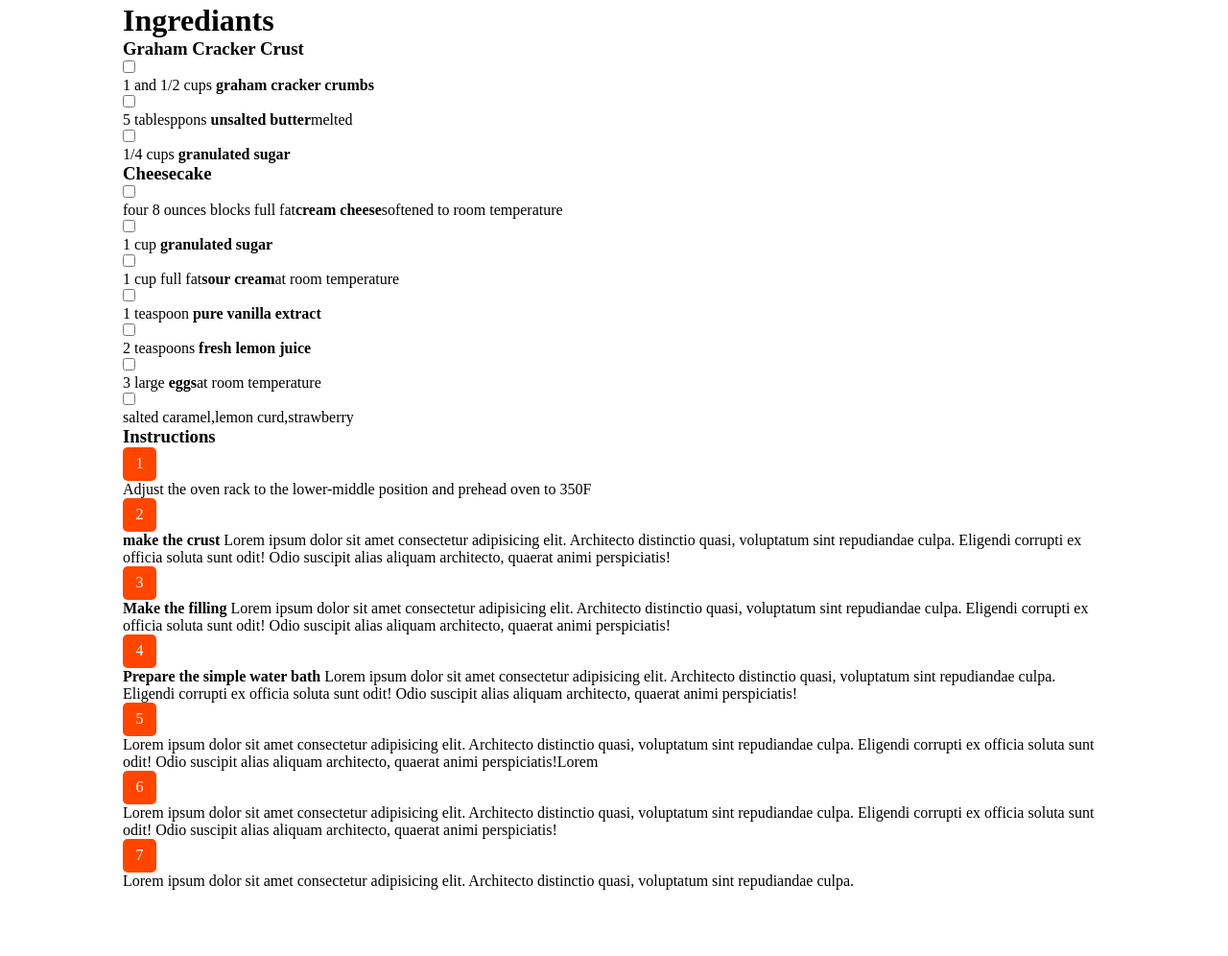
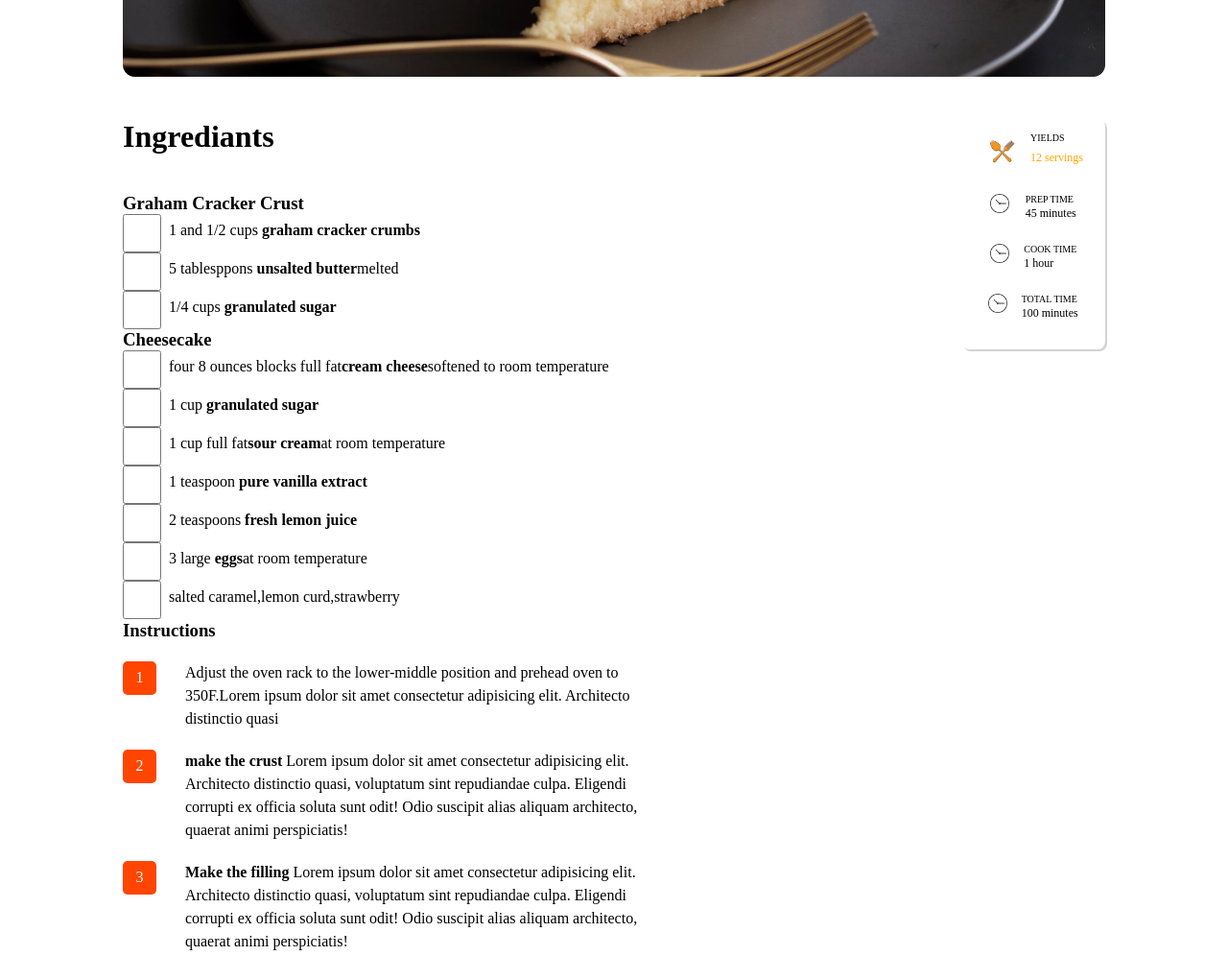
Before and after one commit to vikaschowdary47/recipe-page, a plain HTML site: page index.html in a window 1280 px wide. Shown: the part 589-1585 px from the top of the page at 96% size. Before the commit the page ends 1516 px from the top, so only its background shows below. Drawn offline with Linux system fonts and the light colour scheme.

Commit message:
desktop view

```diff
--- a/index.html
+++ b/index.html
@@ -13,10 +13,10 @@
           <h1>Classic Cheesecake Recipe</h1>
         </div>
         <div class="second-title">
-          <img src="./images/6dots.svg" />
+          <img id="dot" src="./images/6dots.svg" />
           <p>
-            Look no further for a creamy and ultra smooth classic cheesecake
-            recipe! paired with a butterfly graham cracker crust, no one can
+            Look no further for a creamy and ultra smooth classic cheesecake<br>
+            recipe! paired with a butterfly graham cracker crust, no one can<br>
             deny its simple decadence. For the best results, bake in water bath.
           </p>
         </div>
@@ -30,83 +30,106 @@
           <div class="main-ingrediants">
             <h3><span class="ing">Graham Cracker Crust</span></h3>
             <div class="list">
-              <input type="checkbox" class="check-box" />
-              <p>
+              <input type="checkbox" id="step1" class="check-box" />
+              <label for="step1" class="label"
+                ><p>
                   <span class="list-item"
                     >1 and 1/2 cups <b>graham cracker crumbs</b></span
                   >
-              </p>
+                </p></label
+              >
             </div>
             <div class="list">
-              <input type="checkbox" class="check-box" />
-              <p>
+              <input type="checkbox" id="step2" class="check-box" />
+              <label for="step2" class="label"
+                ><p>
                   <span class="list-item"
                     >5 tablesppons <b>unsalted butter</b>melted</span
                   >
-              </p>
+                </p></label
+              >
             </div>
             <div class="list">
-              <input type="checkbox" class="check-box" />
-              <p>
-                <span class="list-item">1/4 cups <b>granulated sugar</b></span>
-              </p>
+              <input type="checkbox" id="step3" class="check-box" />
+              <label for="step3" class="label"
+                ><p>
+                  <span class="list-item"
+                    >1/4 cups <b>granulated sugar</b></span
+                  >
+                </p></label
+              >
             </div>
 
             <h3><span class="ing">Cheesecake</span></h3>
+
             <div class="list">
-              <input type="checkbox" class="check-box" />
+              <input type="checkbox" id="step4" class="check-box" />
+              <label for="step4" class="label">
                 <p>
                   <span class="list-item"
                     >four 8 ounces blocks full fat<b>cream cheese</b>softened to
                     room temperature</span
                   >
-              </p>
+                </p></label
+              >
             </div>
             <div class="list">
-              <input type="checkbox" class="check-box" />
-              <p>
+              <input type="checkbox" id="step5" class="check-box" />
+              <label for="step5" class="label"
+                ><p>
                   <span class="list-item">1 cup <b>granulated sugar</b></span>
-              </p>
+                </p></label
+              >
             </div>
             <div class="list">
-              <input type="checkbox" class="check-box" />
-              <p>
+              <input type="checkbox" id="step6" class="check-box" />
+              <label for="step6" class="label"
+                ><p>
                   <span class="list-item"
                     >1 cup full fat<b>sour cream</b>at room temperature</span
                   >
-              </p>
+                </p></label
+              >
             </div>
             <div class="list">
-              <input type="checkbox" class="check-box" />
+              <input type="checkbox" id="step7" class="check-box" />
+              <label for="step7" class="label">
                 <p>
                   <span class="list-item"
                     >1 teaspoon <b>pure vanilla extract</b></span
                   >
-              </p>
+                </p></label
+              >
             </div>
             <div class="list">
-              <input type="checkbox" class="check-box" />
-              <p>
+              <input type="checkbox" id="step8" class="check-box" />
+              <label for="step8" class="label"
+                ><p>
                   <span class="list-item"
                     >2 teaspoons <b>fresh lemon juice</b></span
                   >
-              </p>
+                </p></label
+              >
             </div>
             <div class="list">
-              <input type="checkbox" class="check-box" />
-              <p>
+              <input type="checkbox" id="step9" class="check-box" />
+              <label for="step9" class="label"
+                ><p>
                   <span class="list-item"
                     >3 large <b>eggs</b>at room temperature</span
                   >
-              </p>
+                </p></label
+              >
             </div>
             <div class="list">
-              <input type="checkbox" class="check-box" />
-              <p>
+              <input type="checkbox" id="step10" class="check-box" />
+              <label for="step10" class="label"
+                ><p>
                   <span class="list-item"
                     >salted caramel,lemon curd,strawberry</span
                   >
-              </p>
+                </p></label
+              >
             </div>
           </div>
 
@@ -116,7 +139,8 @@
               <div class="number">1</div>
               <p>
                 Adjust the oven rack to the lower-middle position and prehead
-                oven to 350F
+                oven to 350F.Lorem ipsum dolor sit amet consectetur adipisicing elit.
+                Architecto distinctio quasi
               </p>
             </div>
             <div class="inst-item">
@@ -176,7 +200,39 @@
             </div>
           </div>
         </div>
+        <div class="card">
+          <div class="details">
+            <img class="icon fork" src="./images/fork.jpg" alt="servings">
+            <div class="detail">
+              <small>YIELDS</small>
+              <span class="serve">12 servings</span>
             </div>
             </div>
+          <div class="details">
+            <img class="icon" src="./images/clock.png" alt="preptime">
+            <div class="detail">
+              <small>PREP TIME</small>
+              <span>45 minutes</span>
+            </div>
+          </div>
+          <div class="details">
+            <img class="icon" src="./images/clock.png" alt="cooktime">
+            <div class="detail">
+              <small>COOK TIME</small>
+              <span>1 hour</span>
+            </div>
+          </div>
+          <div class="details">
+            <img class="icon" src="./images/clock.png" alt="totaltime">
+            <div class="detail">
+              <small>TOTAL TIME</small>
+              <span>100 minutes</span>
+            </div>
+          </div>
+        </div>
+    </div>
+    <footer>
+      <span>Vikas Chowdary @ DevChallenge</span>
+    </footer>
   </body>
 </html>
--- a/style.css
+++ b/style.css
@@ -6,14 +6,58 @@ html {
 }
 .container {
   width: 80%;
-  margin: 0 auto;
+  height: 100vh;
+  margin: 19px auto;
+}
+.main-title h1 {
+  font-size: 60px;
+  font-weight: bold;
 }
 
+.second-title {
+  margin: 10px 0 20px 0;
+  display: flex;
+}
+.second-title #dot {
+  width: 30px;
+  margin-right: 10px;
+  margin-top: -15px;
+}
 .cake {
   width: 100%;
   height: 100%;
 }
-.check-box {
+.main-grid {
+  display: grid;
+  grid-template-columns: auto auto;
+  grid-gap: 300px;
+  margin-top: 40px;
+  margin-bottom: 50px;
+}
+
+.main-ingrediants {
+  margin-top: 40px;
+}
+
+.list {
+  display: flex;
+  flex-direction: row;
+}
+
+label {
+  margin: 8px;
+  padding: 0;
+}
+
+input.check-box {
+  width: 40px;
+  height: 40px;
+}
+
+.instructions {
+  display: grid;
+  grid-gap: 20px;
+  line-height: 1.5rem;
 }
 
 .number {
@@ -27,3 +71,64 @@ html {
   align-items: center;
   justify-content: center;
 }
+.inst-item {
+  display: grid;
+  grid-template-columns: auto auto;
+  grid-gap: 30px;
+}
+
+.icon {
+  width: 20px;
+  height: 20px;
+}
+
+.fork {
+  width: 40px;
+  height: 40px;
+}
+
+.card {
+  /* border: 0.5px solid lightgrey; */
+  width: 150px;
+  height: 240px;
+  border-radius: 8px;
+  box-shadow: 2px 2px lightgrey;
+}
+
+.details {
+  display: flex;
+  justify-content: space-evenly;
+  margin: 4px;
+  padding: 10px;
+}
+.detail {
+  display: grid;
+  grid-gap: 2px;
+  font-size: 12px;
+}
+.serve {
+  color: orange;
+}
+
+footer {
+  text-align: center;
+  width: 100%;
+  margin-top: auto;
+  color: gray;
+}
+
+@media only screen and (max-width: 600px) {
+  .main-title h1 {
+    font-size: 40px;
+    font-weight: bold;
+  }
+
+  .main-grid {
+    display: flex;
+    flex-direction: column-reverse;
+    justify-content: center;
+  }
+  .main-ingrediants {
+    margin-top: 5px;
+  }
+}
```
Also changed, not shown: images/clock.png (added), images/fork.jpg (added). Lines whose indentation alone changed are shown as unchanged.
